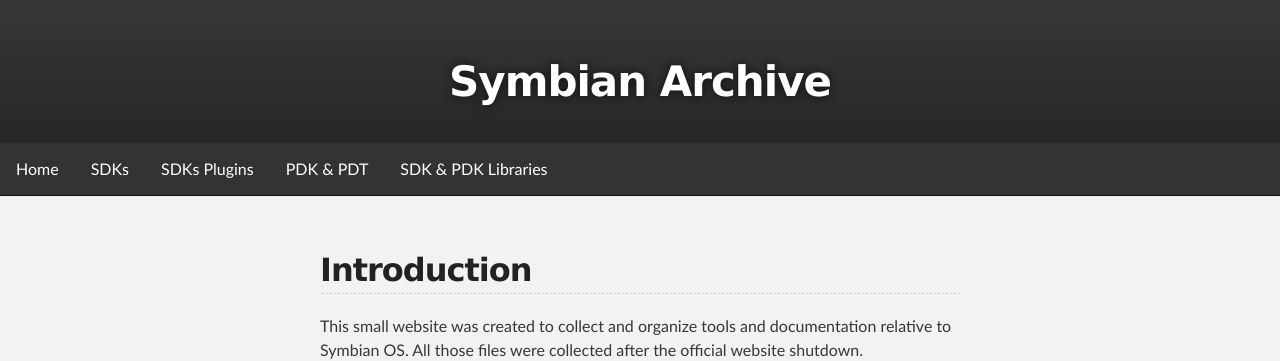
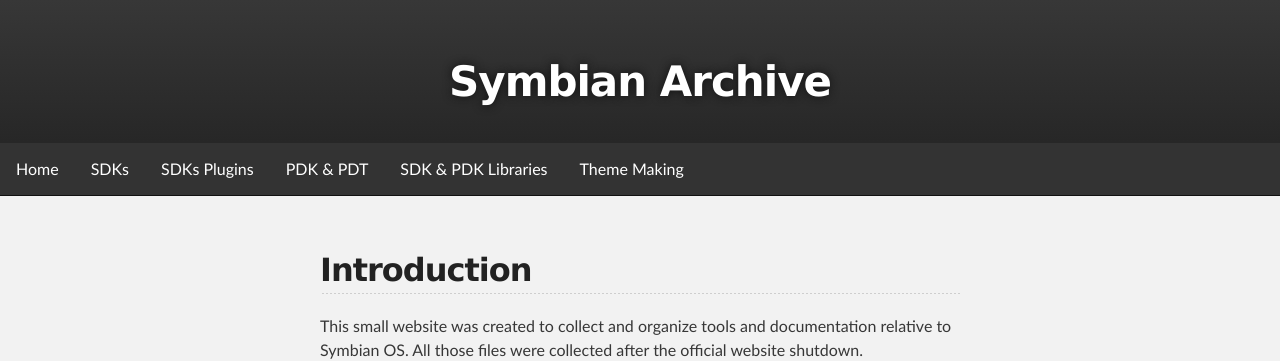
Before and after one commit to mrRosset/Symbian-Archive, a Jekyll site: the page built from index.md, in a window 1280 px wide. Shown: the top 361 px of the page. Built offline with Jekyll 4.4.1, drawn with Linux system fonts in a browser that asks for light colours; our own code applies the rules of GitHub Pages for plain Markdown files; the repository's description, which GitHub fills in, is left out.

Commit message:
add Theme to menu$

```diff
--- a/_layouts/default.html
+++ b/_layouts/default.html
@@ -37,6 +37,7 @@
 			<li><a href="PDK&PDT.html">PDK &amp; PDT</a></li>
 			<li><a href="SDKs-Docs.html">SDK &amp; PDK Libraries</a></li>
 			<!--<li><a href="#notdone">Dependencies &amp; Tools</a></li>-->
+			<li><a href="Themes.html">Theme Making</a></li>
 		  </ul>
         </header>
     </div>
```
